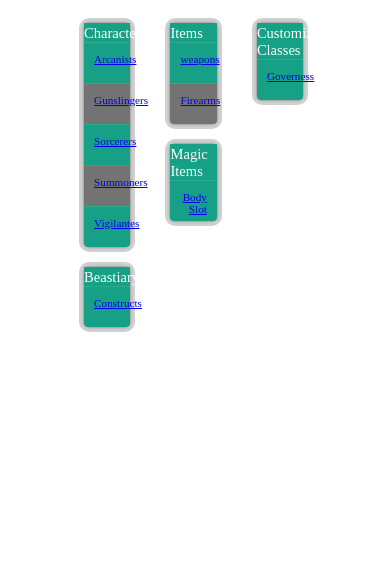
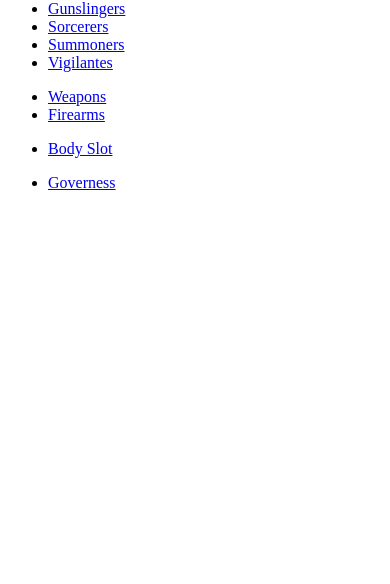
Before and after one commit to rmyers1488/ttrpgRepository, a plain HTML site: page project1/index.html in a window 390 px wide. Shown: the part 260-844 px from the top of the page. Drawn offline with Linux system fonts and the light colour scheme; a script that the page names is missing.

Commit message:
Add files via upload

```diff
--- a/project1/index.html
+++ b/project1/index.html
@@ -1,4 +1,4 @@
-d<!DOCTYPE html>
+<!DOCTYPE html>
 <!---Robert Myers--->
 <html lang="en">
 <head>
@@ -31,51 +31,45 @@ d<!DOCTYPE html>
 		</div>
 	</div>
     <div id="wrapper">
-    <header><h1>A selection of characters, items and monsters for D&amp;D.</h1>
+
+        <header>
+            <h1>A selection of characters, items and monsters for D&amp;D.</h1>
         </header>
 
-    <div class="collapse-grid">
-        <div class="collapse-grid-1">
-    <ul class="table">
-        <input type="checkbox" id="character-collapse">
-        <label for="character-collapse">Characters</label>
+        <!--<button id="characters">characters</button>-->
+        <!--            classes-->
+        <!--<input type="button" id="character" value="Characters">-->
+        <dkiv id="character">Characters</dkiv>
+        <ul class="characterTable">
+
+
             <li><a href="Arcanist/arcanist.html">Arcanists</a></li>
             <li><a href="Gunslinger/Gunslingers.html">Gunslingers</a></li>
             <li><a href="Sorcerer/Sorcerers.html">Sorcerers</a></li>
-        <li><a href="Summoner/Summoner.htmlddddddd">Summoners</a></li>
+            <li><a href="Summoner/Summoner.html">Summoners</a></li>
             <li><a href="Vigilante/Vigilante.html">Vigilantes</a></li>
+            <!--        beastiary-->
         </ul>
+
         <ul>
-        <input type="checkbox" id="beastiary-collapse">
-        <label for="beastiary-collapse">Beastiary</label>
-        <li><a href="Beastiary/constructs/Constructs.html">Constructs</a></li>
-        </ul>
-        </div>
-        <div class="collapsse-grid-2">
-        <ul>
-            <input type="checkbox" id="item-collapse">
-            <label for="item-collapse">Items</label>
-            <li><a href='items/weapons.html'>weapons</a></li>
+
+            <li><a href='items/weapons.html'>Weapons</a></li>
             <li><a href="items/firearms.html">Firearms</a></li>
         </ul>
         <ul>
-                <input type="checkbox" id="magic-item-collapse">
-                <label for="magic-item-collapse">Magic Items</label>
+
             <li><a href="MagicItems/body-slot.html">Body Slot</a></li>
         </ul>
 
-        </div>
-            <div class="collapse-grid-3">
+
         <ul>
-                    <input type="checkbox" id="class-customize-collapse">
-                    <label for="class-customize-collapse">Customized Classes</label>
+
             <li><a href="Classes/Governess.html">Governess</a></li>
         </ul>
-            </div>
-        </div>
-        </div>
+
+        <script src="jquery-3.7.1.min.js"></script>
         <script src="script.js"></script>
-	<script src="jquery-3.7.1.min.js"></script>
+
 </body>
 
 </html>
--- a/project1/indexCSS.css
+++ b/project1/indexCSS.css
@@ -91,144 +91,6 @@ body{
 	display:block;
 }
 
-/*unordered list*/d
-.title {
-    background: rgba(100,100,100,.9);
+.hidden {
+	display: none;
 }
-ul{
-    list-style: none;
-    margin:0;
-    padding:0;
-    width:auto;
-    box-shadow:0 0 3px rgba(100,100,100,.9), 0 0 0 5px rgba(100,100,100,.3);
-    border-radius:5px;
-    margin: 20px;
-}
-ul li{
-    list-style-type: none;
-    display: block;
-    height: 20px;
-    background: rgb(22,160,133);
-    padding: 10px;
-    color: white;
-    border-top: 1px solid rgba(255,255,255,.1);
-
-}
-ul li:hover{
-    background:rgba(22,160,133,0.8);
-}
-ul li:last-child{
-    border-bottom-left-radius:4px;
-    border-bottom-right-radius:4px;
-}
-ul li:nth-child(even) {
-    background: rgba(100,100,100,.9);
-}
-
-label:before{
-    height:2px;
-    width:20px;
-
-    display:inline-block;
-    content:"";
-    box-shadow:0px -5px 0px 0px white,
-        0px -10px 0px 0px white;
-    margin-right: 10px;
-    transition:all .5s;
-    position:relative;
-    opacity:0;
-}
-label{
-    display:block;
-    background:rgb(22,160,133);
-    padding:10px;
-    color:white;
-    cursor:pointer;
-    text-align:left;
-    font-size:1.3em;
-}
-input[type="checkbox"]{
-    visibility:hidden;
-    position:absolute;
-}
-#wrapper{
-    width:70%;
-    margin-right:auto;
-    margin-left:auto;
-}
-
-/*dropdown boxes*/
-#character-collapse:checked ~ li{
-    display:none;
-    margin-top:0;
-    list-style:none
-}
-#character-collapse:checked + label:before{
-    position:relative;
-}
-#item-collapse:checked ~ li{
-    display:none;
-    margin-top:0;
-}
-#item-collapse:checked + label:before{
-    position:relative;
-}
-#magic-item-collapse:checked ~ li{
-    display:none;
-    margin-top:0;
-}
-#magic-item-collapse:checked +label:before{
-    position:relative;
-
-}
-#beastiary-collapse:checked ~ li{
-    display:none;
-    margin-top:0;
-}
-#beastiary-collapse:checked +label:before{
-    position:relative;
-}
-#class-customize-collapse:checked ~ li{
-    display:none;
-    margin-top:0;
-}
-#class-customize-collapse:checked + label:before{
-    position:relative;
-}
-/*end dropdown boxes*/
-
-/*grid array for boxes*/
-.collapse-grid{
-    display:grid;
-    grid-template-columns:33% 33% 33%;
-    grid-column-gap: 10px;
-}
-.collapse-grid-1 {
-    grid-column: 1/2 /*end grid array for boxes*/
-}
-@media (max-width:700px){
-    .collapse-grid{
-        grid-column-gap:0px;
-    }
-    label:before{
-        margin-right:1px;
-
-    }
-    label{
-        padding:0px;
-    }
-    ul {
-        font-size: .7em;
-		text-align:left;
-    }
-	ul li {
-		text-align: right;
-	}
-    #class-collapse:checked ~li{
-        font-size:.7em;
-
-    }
-    #class-collapse:checked + label:before{
-        font-size:.7em;
-    }
-}
--- /dev/null
+++ b/project1/script.js
@@ -0,0 +1,16 @@
+// JavaScript source code
+$(function() {
+    alert('begin');
+});
+$("#character").on("click", function() {
+    //$('#.hidden').toggle();
+    alert('click');
+    if ($('#characterTable').is(':visible')) {
+        alert('visibile');
+        $('#characterTable').classAdd('hidden');
+    } else {
+        $('#characterTable').classRemove('hidden');
+        alert('not visible');
+    }
+
+});
```
Lines whose indentation alone changed are shown as unchanged.
